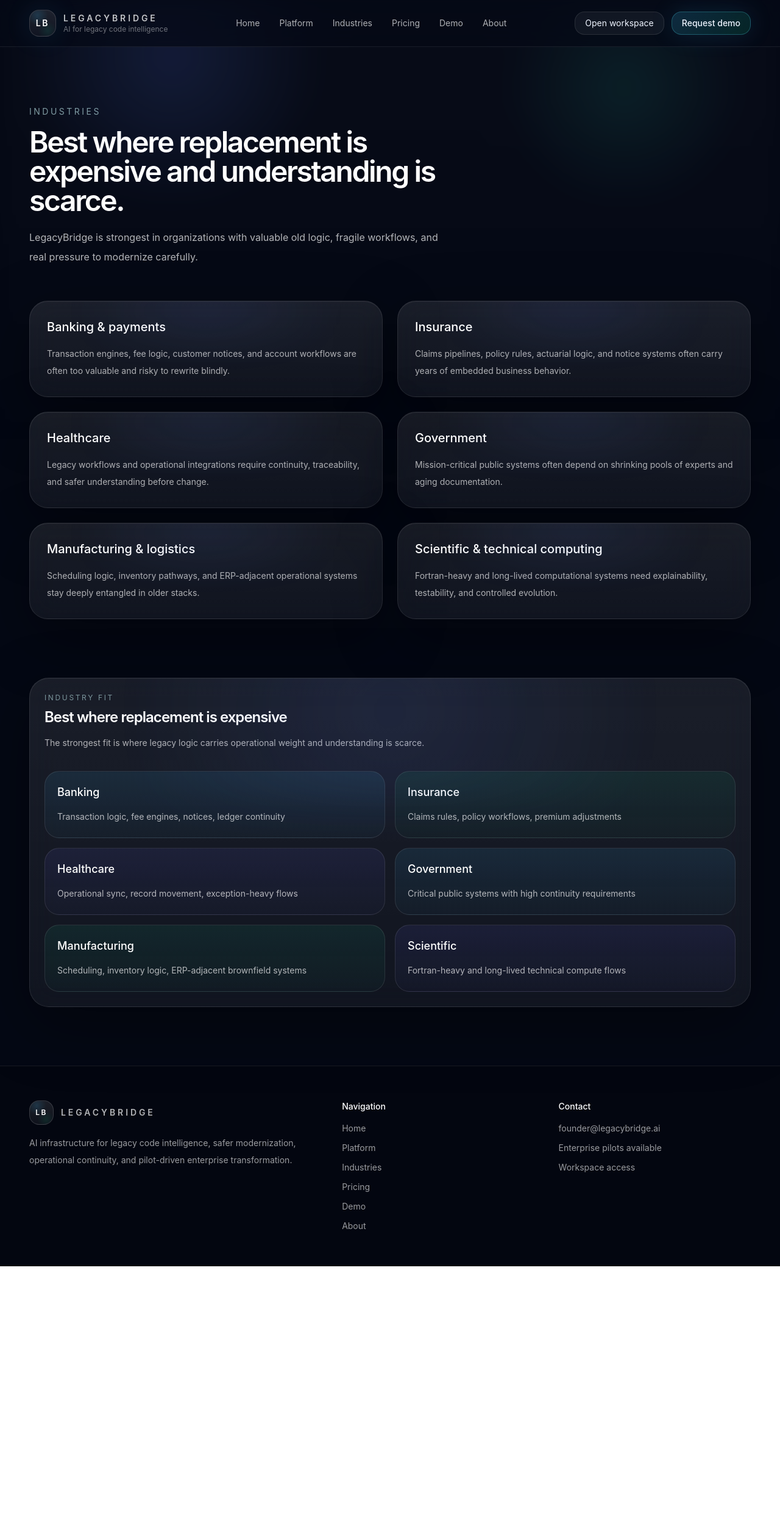
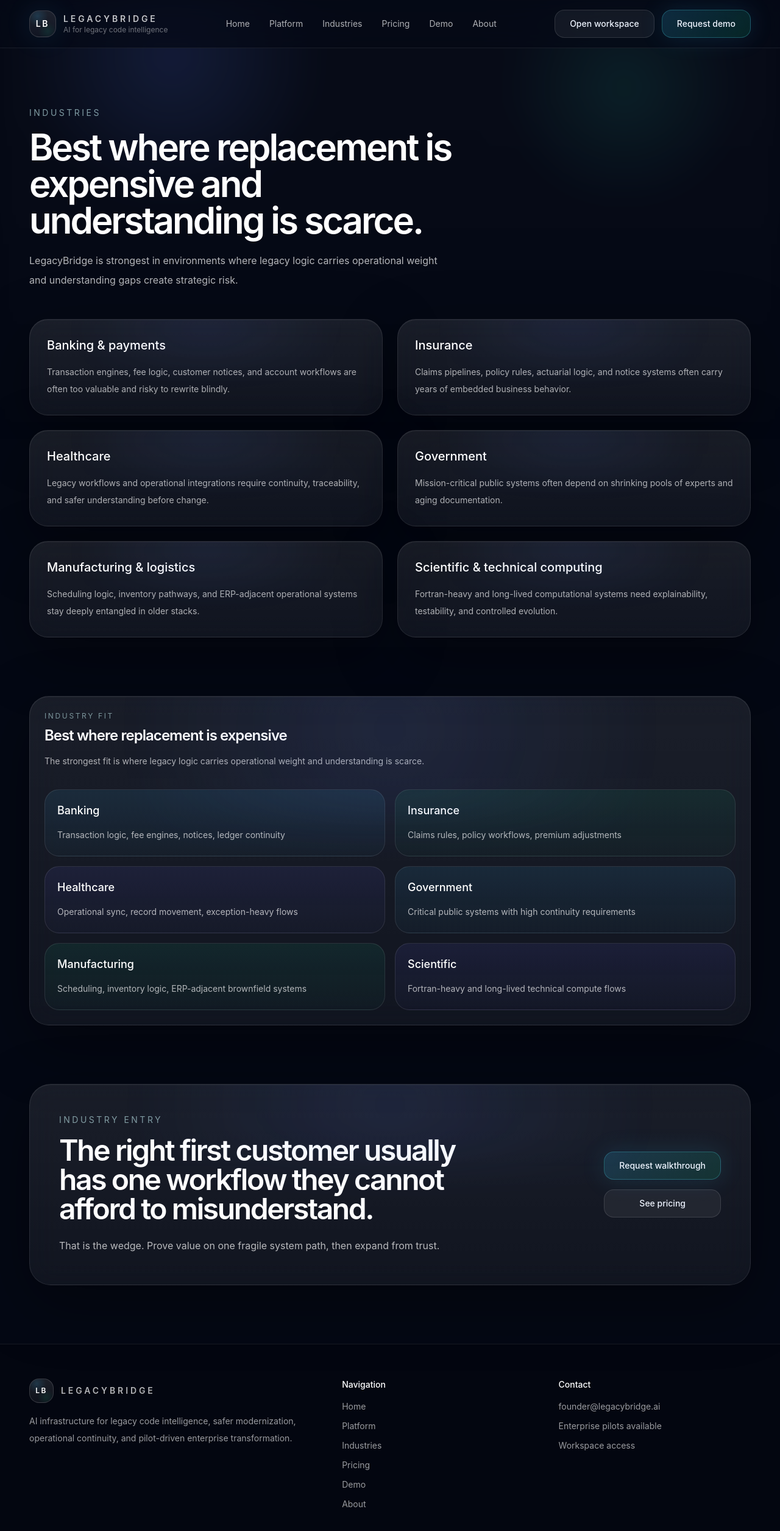
Before and after one commit to M4G3LL4N0/legacybridge, a Next.js app: page /industries in a window 1280 px wide. Shown: the top 2510 px of the page at 61% size. Before the commit the page ends 2076 px from the top, so only its background shows below. Built offline with nearby package versions, Linux system fonts and the light colour scheme.

Commit message:
Final QA pass for public site layout and CTA consistency

```diff
--- a/src/app/about/page.tsx
+++ b/src/app/about/page.tsx
@@ -1,15 +1,18 @@
-import Section from "@/components/ui/Section";
 import Reveal from "@/components/site/Reveal";
+import PageIntro from "@/components/site/PageIntro";
+import SectionCta from "@/components/site/SectionCta";
 
 export default function AboutPage() {
   return (
     <main className="premium-page-shell">
-      <Section
-        eyebrow="About"
-        title="LegacyBridge exists because critical old systems still carry real economic weight."
-        description="The future is not only about generating new software. It is also about making the software that still runs important organizations understandable again."
-      >
-        <div className="grid gap-6 lg:grid-cols-2">
+      <section className="mx-auto max-w-7xl px-6 py-20 sm:px-10 lg:px-12 lg:py-24">
+        <PageIntro
+          eyebrow="About"
+          title="LegacyBridge exists because critical old systems still carry real economic weight."
+          description="The future is not only about generating new software. It is also about making the software that still runs important organizations understandable again."
+        />
+
+        <div className="mt-12 grid gap-6 lg:grid-cols-2">
           <Reveal>
             <div className="premium-surface premium-surface-hover rounded-[1.9rem] p-7">
               <div className="text-xl font-medium text-white">Thesis</div>
@@ -41,7 +44,21 @@
             </div>
           </Reveal>
         </div>
-      </Section>
+      </section>
+
+      <section className="mx-auto max-w-7xl px-6 pb-24 sm:px-10 lg:px-12">
+        <Reveal>
+          <SectionCta
+            eyebrow="Why now"
+            title="AI changed the economics of understanding old systems."
+            body="The opportunity is not only faster new-code generation. It is also making legacy software far more legible, governable, and strategically useful."
+            primaryHref="/demo"
+            primaryLabel="Request walkthrough"
+            secondaryHref="/platform"
+            secondaryLabel="See platform"
+          />
+        </Reveal>
+      </section>
     </main>
   );
 }
--- a/src/app/demo/page.tsx
+++ b/src/app/demo/page.tsx
@@ -1,18 +1,21 @@
-import Section from "@/components/ui/Section";
 import ButtonLink from "@/components/ui/ButtonLink";
 import Reveal from "@/components/site/Reveal";
 import DemoNarrativeGraphic from "@/components/graphics/DemoNarrativeGraphic";
 import DemoWorkspaceGraphic from "@/components/graphics/DemoWorkspaceGraphic";
+import PageIntro from "@/components/site/PageIntro";
+import SectionCta from "@/components/site/SectionCta";
 
 export default function DemoPage() {
   return (
     <main className="premium-page-shell">
-      <Section
-        eyebrow="Demo"
-        title="Request a LegacyBridge enterprise walkthrough."
-        description="The best first demo proves that one fragile workflow can become understandable, actionable, and strategically safer within a focused pilot."
-      >
-        <div className="grid gap-6 xl:grid-cols-[1fr_1fr]">
+      <section className="mx-auto max-w-7xl px-6 py-20 sm:px-10 lg:px-12 lg:py-24">
+        <PageIntro
+          eyebrow="Demo"
+          title="Request a LegacyBridge enterprise walkthrough."
+          description="The best first demo proves that one fragile workflow can become understandable, actionable, and strategically safer within a focused pilot."
+        />
+
+        <div className="mt-12 grid gap-6 xl:grid-cols-[1fr_1fr]">
           <Reveal>
             <div className="premium-surface rounded-[1.9rem] p-7">
               <div className="text-xl font-medium text-white">What a strong walkthrough should show</div>
@@ -57,12 +60,7 @@
               </div>
 
               <div className="mt-6 flex flex-col gap-4">
-                <a
-                  href="mailto:founder@legacybridge.ai?subject=LegacyBridge%20Demo%20Request"
-                  className="inline-flex items-center justify-center rounded-2xl border border-cyan-300/25 bg-[linear-gradient(135deg,rgba(56,189,248,0.18),rgba(16,185,129,0.16))] px-6 py-3 text-sm font-medium text-white shadow-[0_0_40px_rgba(56,189,248,0.14)] transition hover:border-cyan-200/35 hover:bg-[linear-gradient(135deg,rgba(56,189,248,0.24),rgba(16,185,129,0.22))]"
-                >
-                  Request walkthrough
-                </a>
+                <ButtonLink href="/login">Request walkthrough</ButtonLink>
                 <ButtonLink href="/login" variant="secondary">
                   View workspace
                 </ButtonLink>
@@ -70,7 +68,7 @@
             </div>
           </Reveal>
         </div>
-      </Section>
+      </section>
 
       <section className="mx-auto max-w-7xl px-6 py-4 sm:px-10 lg:px-12">
         <Reveal>
@@ -78,9 +76,23 @@
         </Reveal>
       </section>
 
-      <section className="mx-auto max-w-7xl px-6 pb-24 pt-8 sm:px-10 lg:px-12">
+      <section className="mx-auto max-w-7xl px-6 pb-16 pt-8 sm:px-10 lg:px-12">
         <Reveal>
           <DemoNarrativeGraphic />
+        </Reveal>
+      </section>
+
+      <section className="mx-auto max-w-7xl px-6 pb-24 sm:px-10 lg:px-12">
+        <Reveal>
+          <SectionCta
+            eyebrow="Next move"
+            title="Use the walkthrough to qualify the first pilot."
+            body="A strong first conversation should identify one critical workflow, one buyer group, and one credible path to value."
+            primaryHref="/pricing"
+            primaryLabel="Review pricing"
+            secondaryHref="/platform"
+            secondaryLabel="Explore platform"
+          />
         </Reveal>
       </section>
     </main>
--- a/src/app/industries/page.tsx
+++ b/src/app/industries/page.tsx
@@ -1,6 +1,7 @@
-import Section from "@/components/ui/Section";
 import Reveal from "@/components/site/Reveal";
 import IndustryFitGraphic from "@/components/graphics/IndustryFitGraphic";
+import PageIntro from "@/components/site/PageIntro";
+import SectionCta from "@/components/site/SectionCta";
 
 const industries = [
   {
@@ -32,28 +33,44 @@
 export default function IndustriesPage() {
   return (
     <main className="premium-page-shell">
-      <Section
-        eyebrow="Industries"
-        title="Best where replacement is expensive and understanding is scarce."
-        description="LegacyBridge is strongest in organizations with valuable old logic, fragile workflows, and real pressure to modernize carefully."
-      >
-        <div className="grid gap-6 lg:grid-cols-2">
+      <section className="mx-auto max-w-7xl px-6 py-20 sm:px-10 lg:px-12 lg:py-24">
+        <PageIntro
+          eyebrow="Industries"
+          title="Best where replacement is expensive and understanding is scarce."
+          description="LegacyBridge is strongest in environments where legacy logic carries operational weight and understanding gaps create strategic risk."
+        />
+
+        <div className="mt-12 grid gap-6 lg:grid-cols-2">
           {industries.map((industry, index) => (
             <Reveal key={industry.title} delay={index * 0.04}>
-              <article className="premium-surface rounded-[1.9rem] p-7">
+              <article className="premium-surface premium-surface-hover rounded-[1.9rem] p-7">
                 <div className="text-xl font-medium text-white">{industry.title}</div>
                 <p className="mt-4 text-sm leading-7 text-white/66">{industry.body}</p>
               </article>
             </Reveal>
           ))}
         </div>
-      </Section>
+      </section>
 
       <section className="mx-auto max-w-7xl px-6 pb-24 sm:px-10 lg:px-12">
         <Reveal>
           <IndustryFitGraphic />
         </Reveal>
       </section>
+
+      <section className="mx-auto max-w-7xl px-6 pb-24 sm:px-10 lg:px-12">
+        <Reveal>
+          <SectionCta
+            eyebrow="Industry entry"
+            title="The right first customer usually has one workflow they cannot afford to misunderstand."
+            body="That is the wedge. Prove value on one fragile system path, then expand from trust."
+            primaryHref="/demo"
+            primaryLabel="Request walkthrough"
+            secondaryHref="/pricing"
+            secondaryLabel="See pricing"
+          />
+        </Reveal>
+      </section>
     </main>
   );
 }
--- /dev/null
+++ b/src/components/site/PageIntro.tsx
@@ -0,0 +1,21 @@
+type PageIntroProps = {
+  eyebrow: string;
+  title: string;
+  description: string;
+};
+
+export default function PageIntro({
+  eyebrow,
+  title,
+  description,
+}: PageIntroProps) {
+  return (
+    <div className="max-w-3xl">
+      <div className="text-sm uppercase tracking-[0.25em] text-cyan-100/60">{eyebrow}</div>
+      <h1 className="mt-4 text-4xl font-semibold tracking-[-0.05em] text-white sm:text-6xl">
+        {title}
+      </h1>
+      <p className="mt-5 max-w-2xl text-base leading-8 text-white/70">{description}</p>
+    </div>
+  );
+}
--- /dev/null
+++ b/src/components/site/SectionCta.tsx
@@ -0,0 +1,44 @@
+import ButtonLink from "@/components/ui/ButtonLink";
+
+type SectionCtaProps = {
+  eyebrow: string;
+  title: string;
+  body: string;
+  primaryHref: string;
+  primaryLabel: string;
+  secondaryHref?: string;
+  secondaryLabel?: string;
+};
+
+export default function SectionCta({
+  eyebrow,
+  title,
+  body,
+  primaryHref,
+  primaryLabel,
+  secondaryHref,
+  secondaryLabel,
+}: SectionCtaProps) {
+  return (
+    <div className="premium-surface rounded-[2.2rem] p-8 sm:p-10 lg:p-12">
+      <div className="grid gap-8 lg:grid-cols-[1fr_auto] lg:items-center">
+        <div className="max-w-2xl">
+          <div className="text-sm uppercase tracking-[0.25em] text-cyan-100/58">{eyebrow}</div>
+          <h3 className="mt-4 text-3xl font-semibold tracking-[-0.05em] text-white sm:text-5xl">
+            {title}
+          </h3>
+          <p className="mt-5 text-base leading-8 text-white/70">{body}</p>
+        </div>
+
+        <div className="flex flex-col gap-4">
+          <ButtonLink href={primaryHref}>{primaryLabel}</ButtonLink>
+          {secondaryHref && secondaryLabel ? (
+            <ButtonLink href={secondaryHref} variant="secondary">
+              {secondaryLabel}
+            </ButtonLink>
+          ) : null}
+        </div>
+      </div>
+    </div>
+  );
+}
--- a/src/components/site/SiteHeader.tsx
+++ b/src/components/site/SiteHeader.tsx
@@ -1,5 +1,6 @@
 import Link from "next/link";
 import MobileMenu from "@/components/site/MobileMenu";
+import ButtonLink from "@/components/ui/ButtonLink";
 
 const nav = [
   { href: "/", label: "Home" },
@@ -36,18 +37,12 @@
         </nav>
 
         <div className="hidden items-center gap-3 md:flex">
-          <Link
-            href="/login"
-            className="rounded-2xl border border-white/10 bg-white/5 px-4 py-2 text-sm text-white/78 transition hover:bg-white/10"
-          >
+          <ButtonLink href="/login" variant="secondary" className="px-4 py-2">
             Open workspace
-          </Link>
-          <Link
-            href="/demo"
-            className="inline-flex items-center justify-center rounded-2xl border border-cyan-300/25 bg-[linear-gradient(135deg,rgba(56,189,248,0.18),rgba(16,185,129,0.16))] px-4 py-2 text-sm font-medium text-white shadow-[0_0_40px_rgba(56,189,248,0.14)] transition hover:border-cyan-200/35 hover:bg-[linear-gradient(135deg,rgba(56,189,248,0.24),rgba(16,185,129,0.22))]"
-          >
+          </ButtonLink>
+          <ButtonLink href="/demo" className="px-4 py-2">
             Request demo
-          </Link>
+          </ButtonLink>
         </div>
 
         <MobileMenu />
--- a/src/components/ui/ButtonLink.tsx
+++ b/src/components/ui/ButtonLink.tsx
@@ -4,7 +4,7 @@
 type ButtonLinkProps = {
   href: string;
   children: ReactNode;
-  variant?: "primary" | "secondary";
+  variant?: "primary" | "secondary" | "ghost";
   className?: string;
 };
 
@@ -16,10 +16,13 @@
 }: ButtonLinkProps) {
   const base =
     "inline-flex items-center justify-center rounded-2xl px-6 py-3 text-sm font-medium transition";
+
   const styles =
     variant === "primary"
       ? "border border-cyan-300/25 bg-[linear-gradient(135deg,rgba(56,189,248,0.18),rgba(16,185,129,0.16))] text-white shadow-[0_0_40px_rgba(56,189,248,0.14)] hover:border-cyan-200/35 hover:bg-[linear-gradient(135deg,rgba(56,189,248,0.24),rgba(16,185,129,0.22))]"
-      : "border border-white/12 bg-white/6 text-white/85 hover:bg-white/10 hover:text-white";
+      : variant === "ghost"
+        ? "border border-transparent bg-transparent text-white/72 hover:border-white/10 hover:bg-white/6 hover:text-white"
+        : "border border-white/12 bg-white/6 text-white/85 hover:bg-white/10 hover:text-white";
 
   return (
     <Link href={href} className={`${base} ${styles} ${className}`}>
```
Also changed, not shown: src/app/platform/page.tsx (+33 -39 lines), src/components/ui/TagPill.tsx (added, +23 -0 lines).
